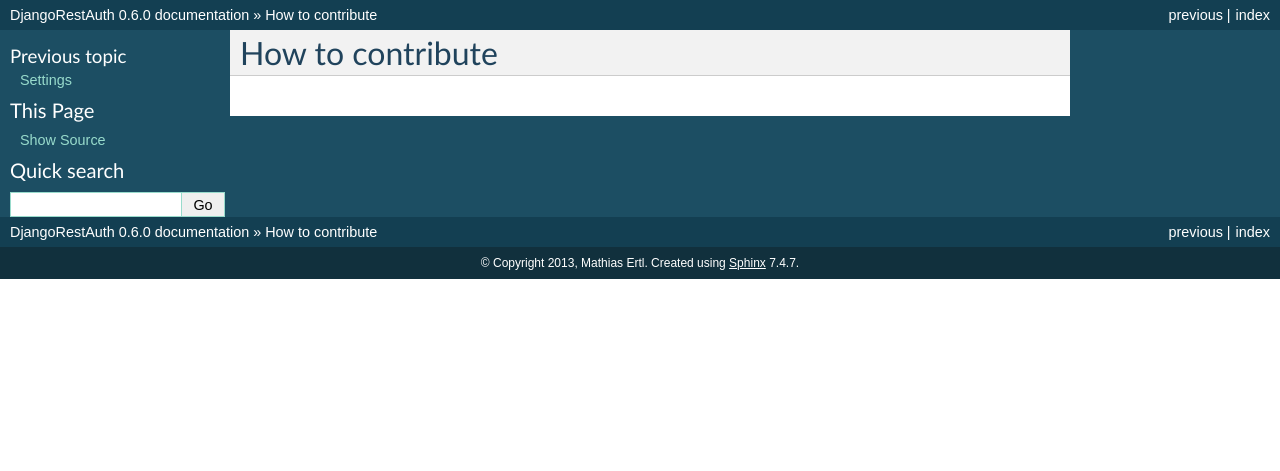
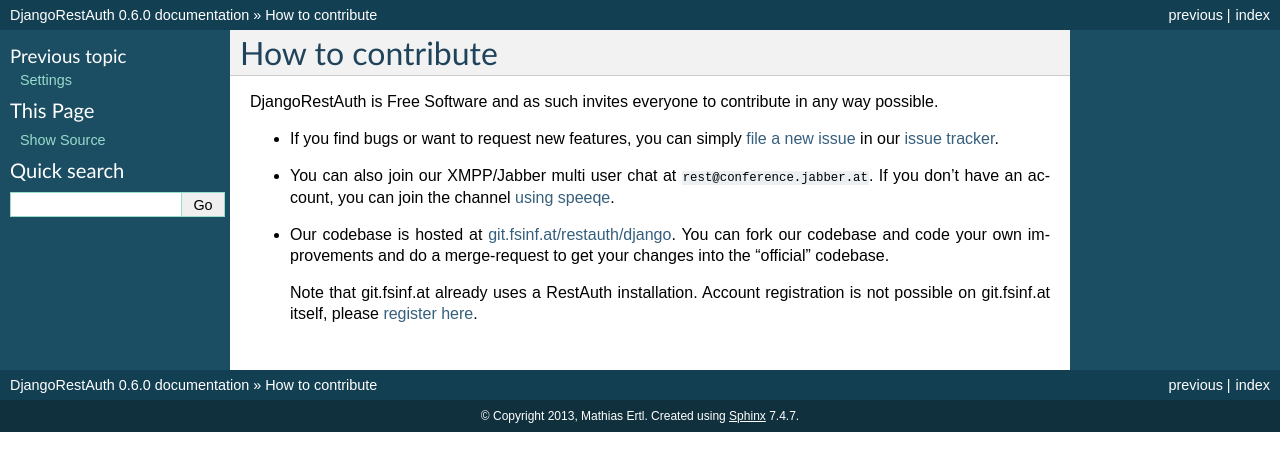
Before and after one commit to RestAuth/django, a Sphinx documentation site: the page built from doc/source/contrib/contribute.rst, in a window 1280 px wide. Shown: the top 471 px of the page. Built offline with Sphinx 7.4.7, drawn with Linux system fonts in a browser that asks for light colours.

Commit message:
add contribution notes

```diff
--- a/doc/source/contrib/contribute.rst
+++ b/doc/source/contrib/contribute.rst
@@ -1,2 +1,17 @@
 How to contribute
 _________________
+
+DjangoRestAuth is Free Software and as such invites everyone to contribute in any way possible.
+
+* If you find bugs or want to request new features, you can simply `file a new issue
+  <https://redmine.fsinf.at/projects/restauth-django/issues/new>`_ in our `issue tracker
+  <https://redmine.fsinf.at/projects/restauth-django>`_.
+* You can also join our XMPP/Jabber multi user chat at ``rest@conference.jabber.at``. If you don't
+  have an account, you can join the channel `using speeqe
+  <http://speeqe.com/room/rest@conference.jabber.at/>`_.
+* Our codebase is hosted at `git.fsinf.at/restauth/django <https://git.fsinf.at/restauth/django>`_.
+  You can fork our codebase and code your own improvements and do a merge-request to get your
+  changes into the "official" codebase.
+
+  Note that git.fsinf.at already uses a RestAuth installation. Account registration is not possible
+  on git.fsinf.at itself, please `register here <https://fsinf.at/user/register>`_.
```
